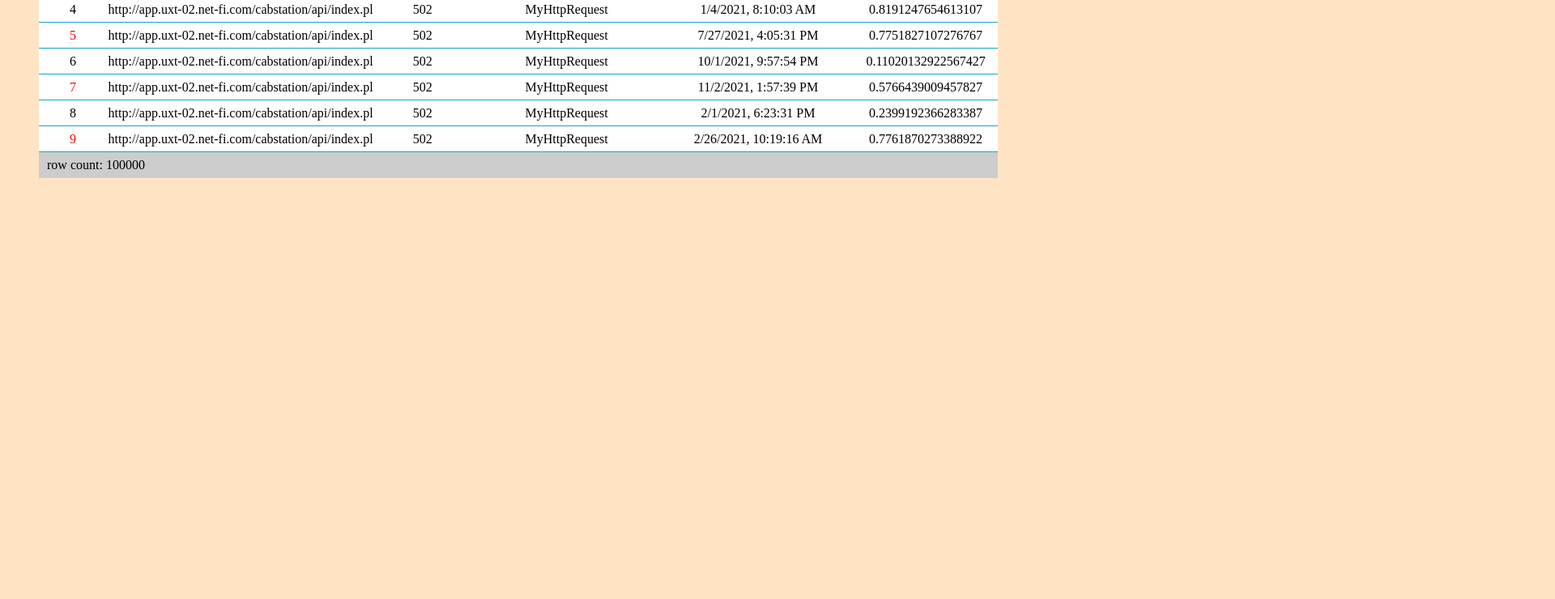
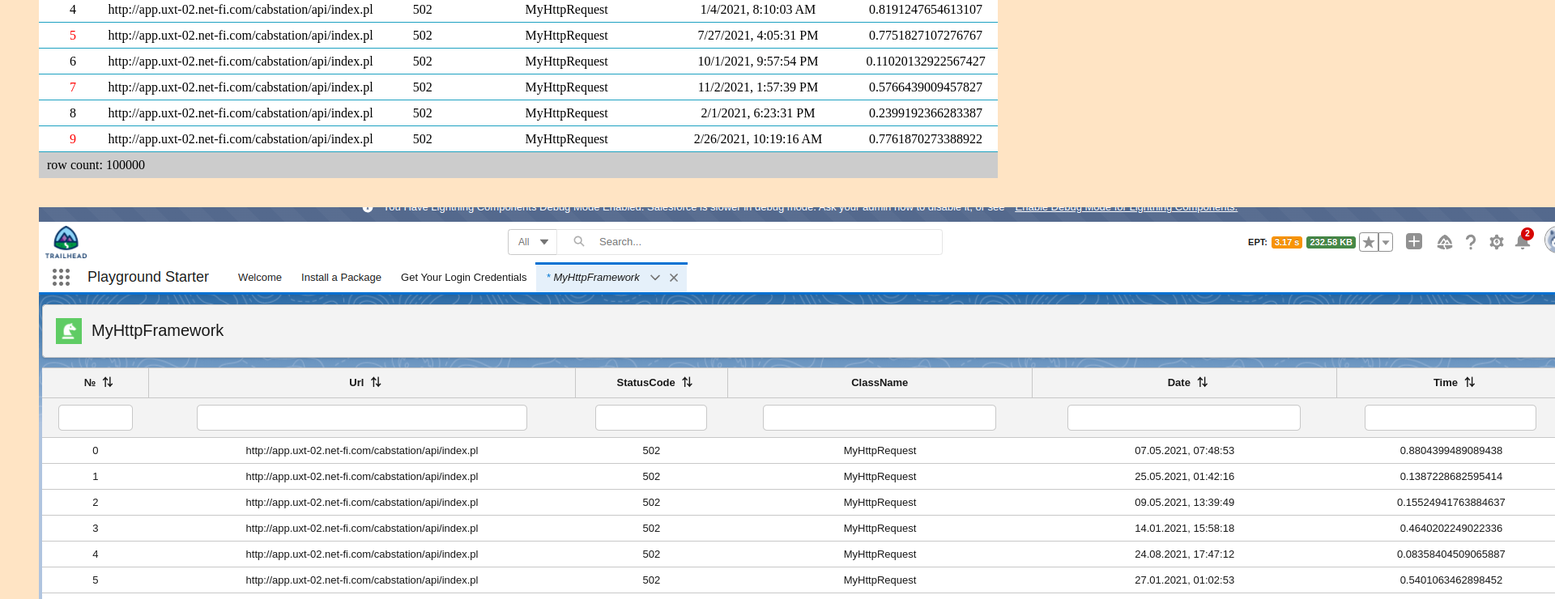
Before and after one commit to gyk088/virtualTableExample, a website: page index.html in a window 1280 px wide. Shown: the part 496-1236 px from the top of the page at 81% size, 1920 px wide, since content can reach past the window. Before the commit the page ends 800 px from the top, so only its background shows below. Drawn offline with Linux system fonts and the light colour scheme.

Commit message:
prepare to npm

```diff
--- a/index.html
+++ b/index.html
@@ -31,6 +31,11 @@
     <br/>
 
     <div id="TEST"></div>
+
+    <br/>
+    <br/>
+
+    <img src="example.png" alt="salesforce example" />
 </body>
 <script>
     const header = [
```
